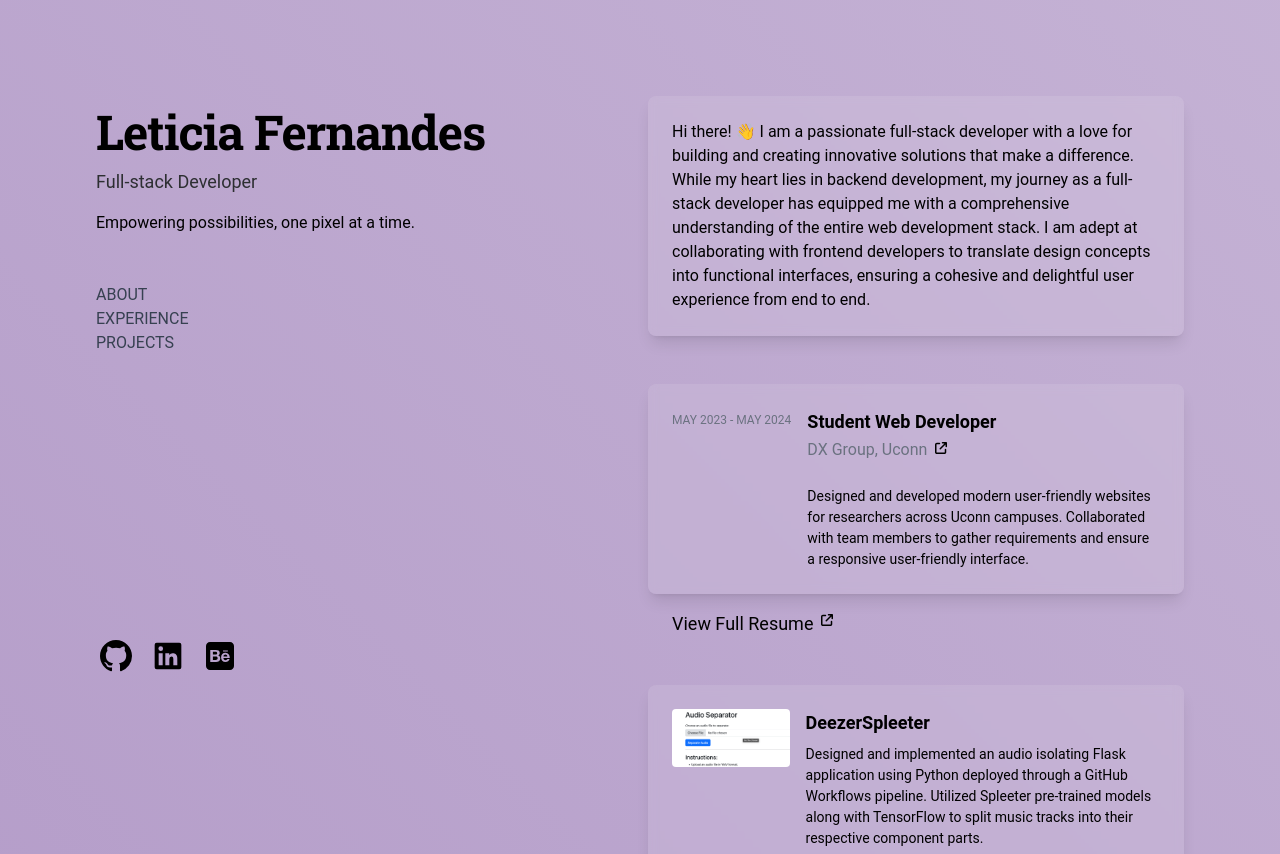
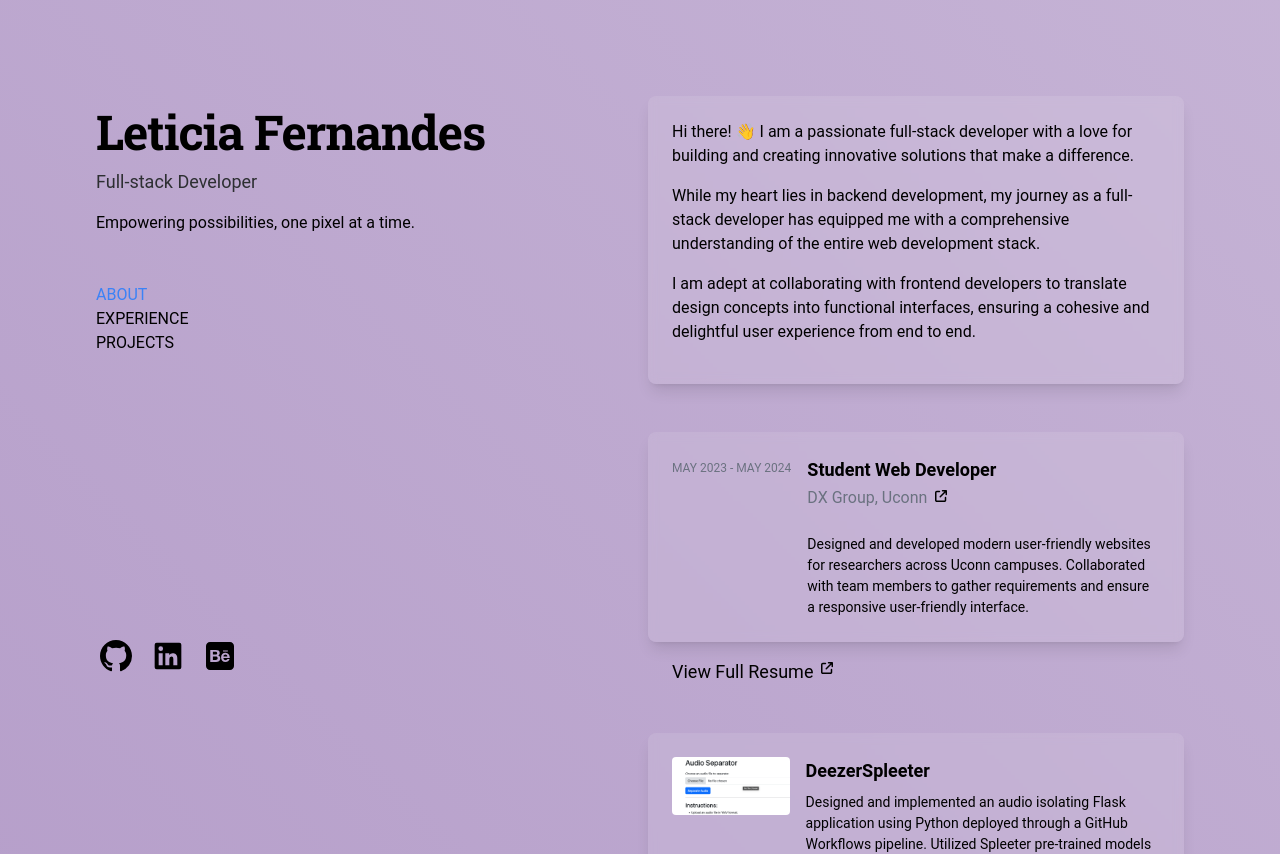
Before and after one commit to duffelbagteesh/my-site, a Next.js app: page / in a window 1280 px wide. Shown: the top 854 px of the page. Built offline with nearby package versions, Linux system fonts and the light colour scheme.

Commit message:
nav & lazy load tweaks

```diff
--- a/package.json
+++ b/package.json
@@ -9,7 +9,7 @@
     "lint": "next lint"
   },
   "dependencies": {
-    "next": "14.2.3",
+    "next": "^14.2.3",
     "next-themes": "^0.3.0",
     "react": "^18",
     "react-dom": "^18"
--- a/src/components/about.tsx
+++ b/src/components/about.tsx
@@ -5,7 +5,9 @@ const About: React.FC = () => {
     <>
       <h2 className="lg:hidden pb-4">About</h2>
       <div className="glass-effect text-black p-6 rounded-lg shadow-lg">
-        <p className="text-base">Hi there! 👋 I am a passionate full-stack developer with a love for building and creating innovative solutions that make a difference. While my heart lies in backend development, my journey as a full-stack developer has equipped me with a comprehensive understanding of the entire web development stack. I am adept at collaborating with frontend developers to translate design concepts into functional interfaces, ensuring a cohesive and delightful user experience from end to end.</p>
+        <p className="text-base mb-4">Hi there! 👋 I am a passionate full-stack developer with a love for building and creating innovative solutions that make a difference.</p>
+        <p className="text-base mb-4">While my heart lies in backend development, my journey as a full-stack developer has equipped me with a comprehensive understanding of the entire web development stack.</p>
+        <p className="text-base mb-4">I am adept at collaborating with frontend developers to translate design concepts into functional interfaces, ensuring a cohesive and delightful user experience from end to end.</p>
       </div>
     </>
   );
--- a/src/components/nav.tsx
+++ b/src/components/nav.tsx
@@ -9,9 +9,9 @@ type NavigationProps = {
 const Navigation: React.FC<NavigationProps> = ({ activeSection, onSectionClick }) => {
   return (
 <nav className="nav hidden lg:flex flex-col items-start pt-10">
-  <button className={`uppercase text-gray-700 text-base hover:text-blue-500 transition-colors duration-200 ${activeSection === 'about' ? 'text-blue-500' : ''}`} onClick={() => onSectionClick('about')}>About</button>
-  <button className={`uppercase text-gray-700 text-base hover:text-blue-500 transition-colors duration-200 ${activeSection === 'experience' ? 'text-blue-500' : ''}`} onClick={() => onSectionClick('experience')}>Experience</button>
-  <button className={`uppercase text-gray-700 text-base hover:text-blue-500 transition-colors duration-200 ${activeSection === 'projects' ? 'text-blue-500' : ''}`} onClick={() => onSectionClick('projects')}>Projects</button>
+  <button className={`uppercase text-base hover:text-blue-500 transition-colors ${activeSection === 'about' ? 'text-blue-500' : ''}`} onClick={() => onSectionClick('about')}>About</button>
+  <button className={`uppercase text-base hover:text-blue-500 transition-colors ${activeSection === 'experience' ? 'text-blue-500' : ''}`} onClick={() => onSectionClick('experience')}>Experience</button>
+  <button className={`uppercase text-base hover:text-blue-500 transition-colors ${activeSection === 'projects' ? 'text-blue-500' : ''}`} onClick={() => onSectionClick('projects')}>Projects</button>
 </nav>
   );
 };
--- a/src/components/projects.tsx
+++ b/src/components/projects.tsx
@@ -18,8 +18,7 @@ const ProjectCard: React.FC<ProjectCardProps> = ({ title, description, imageUrl,
         alt={title}
         width={500}
         height={48}
-        className="object-cover rounded"
-        loading="lazy" />
+        className="object-cover rounded" />
       </div>
       <div>
         <h3 className="text-md font-semibold mb-2">{title}</h3>
--- /dev/null
+++ b/src/pages/_document.tsx
@@ -0,0 +1,21 @@
+// pages/_document.js
+import Document, { Html, Head, Main, NextScript } from 'next/document'
+
+class MyDocument extends Document {
+  render() {
+    return (
+      <Html>
+        <Head>
+          <link rel="stylesheet" href="https://fonts.googleapis.com/css2?family=Roboto+Slab:wght@400;700&display=swap" />
+          {/* Add other global stylesheets here */}
+        </Head>
+        <body>
+          <Main />
+          <NextScript />
+        </body>
+      </Html>
+    )
+  }
+}
+
+export default MyDocument
--- a/src/pages/index.tsx
+++ b/src/pages/index.tsx
@@ -14,9 +14,12 @@ const Home = () => {
     projects: React.createRef<HTMLDivElement>(),
   };
 
-  const handleSectionClick = (section: string) => {
-    sectionRefs[section as keyof typeof sectionRefs].current?.scrollIntoView({ behavior: 'smooth' });
-  };
+const handleSectionClick = (sectionId: string) => {
+  const sectionElement = document.getElementById(sectionId);
+  if (sectionElement) {
+    sectionElement.scrollIntoView({ behavior: 'smooth' });
+  }
+};
 
   React.useEffect(() => {
     const observer = new IntersectionObserver(
```
Also changed, not shown: 1 other file (tests, documents, lock files or other folders).
